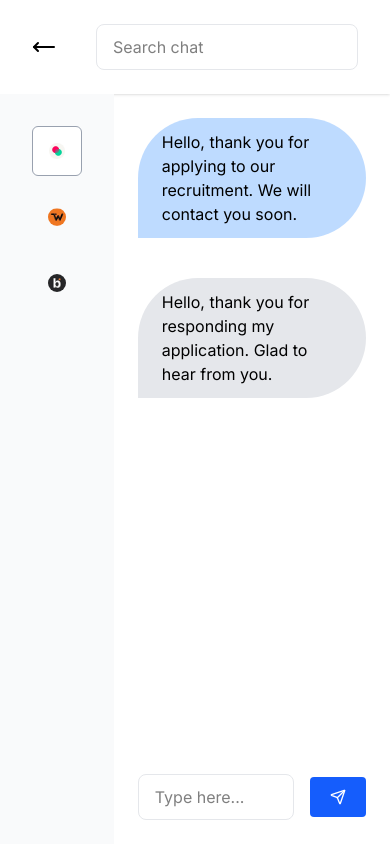
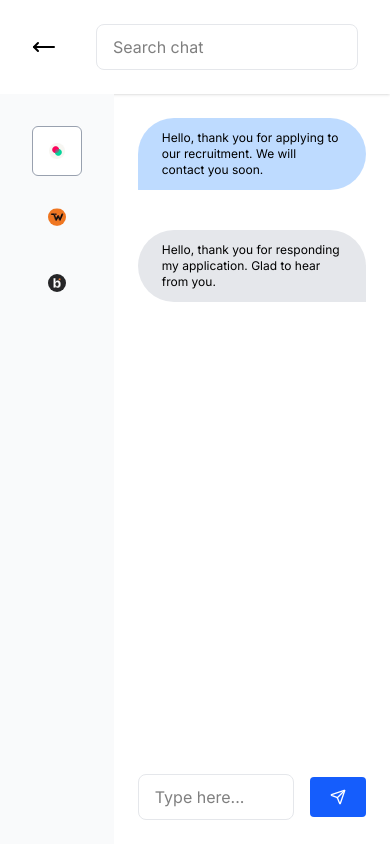
Before and after one commit to ardianilyas/findloker, a Nuxt app: page /chats in a window 390 px wide. Built offline with nearby package versions, Linux system fonts and the light colour scheme.

Commit message:
style: change text bubble size and style

```diff
--- a/pages/chats/index.vue
+++ b/pages/chats/index.vue
@@ -2,10 +2,10 @@
     <ChatLayout>
         <div class="flex flex-col justify-between h-full">
             <div class="flex flex-col gap-10">
-                <div class="bg-blue-200 max-w-lg inline-block px-6 py-3 rounded-full rounded-bl-none w-fit">
+                <div class="bg-blue-200 max-w-lg text-xs sm:text-base inline-block px-6 py-3 rounded-full rounded-bl-none w-fit">
                     Hello, thank you for applying to our recruitment. We will contact you soon.
                 </div>
-                <div class="bg-gray-200 max-w-lg inline-block px-6 py-3 rounded-full rounded-bl-none self-end w-fit">
+                <div class="bg-gray-200 max-w-lg text-xs sm:text-base inline-block px-6 py-3 rounded-full rounded-br-none self-end w-fit">
                     Hello, thank you for responding my application. Glad to hear from you.
                 </div>
             </div>
```
